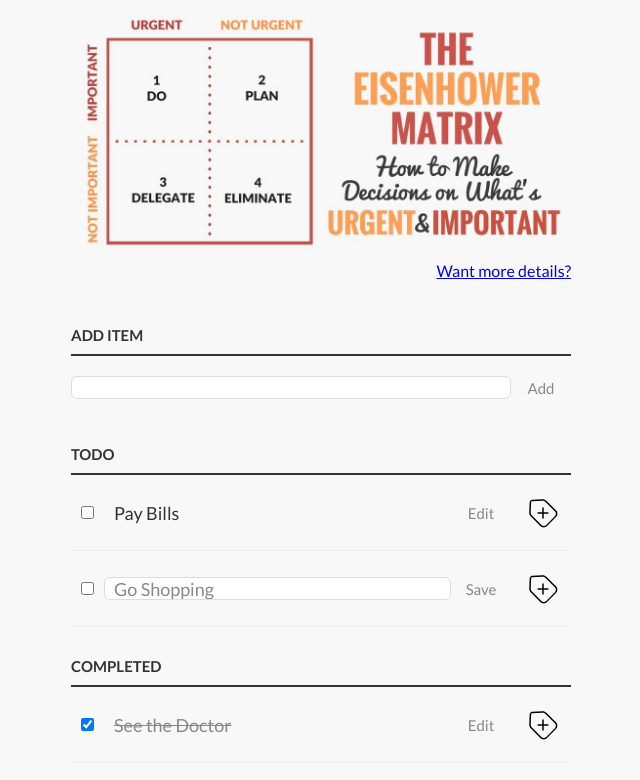
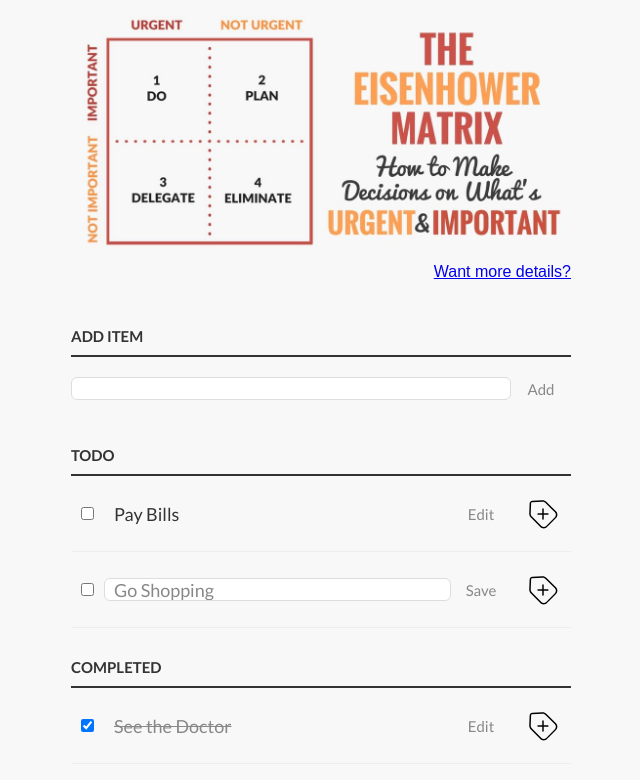
Before and after one commit to supronisium/clean-code-s1e1, a plain HTML site: page index.html in a window 1280 px wide. Shown: the whole page, without its empty margins (319-959 px from the left). Drawn offline with Linux system fonts and the light colour scheme.

Commit message:
fix: style of header link according first style before refactor

```diff
--- a/index.html
+++ b/index.html
@@ -6,7 +6,7 @@
   <link rel="stylesheet" href="style.css" media="screen" charset="utf-8">
 </head>
 <body>
-  <header class="header"><img src="./eisenhower-matrix.jpg" alt="Eisenhower matrix"><a class="header__more-detail" href="https://goal-life.com/page/method/matrix-eisenhower">Want more details?</a></header>
+  <header class="header"><img src="./eisenhower-matrix.jpg" alt="Eisenhower matrix"><a class="header__more-details" href="https://goal-life.com/page/method/matrix-eisenhower">Want more details?</a></header>
   <main class="main">
     <p><label for="new-task">Add Item</label>
       <div class="main__task-wrapper"><input id="new-task" class="task" type="text"><button>Add</button></div>
```
